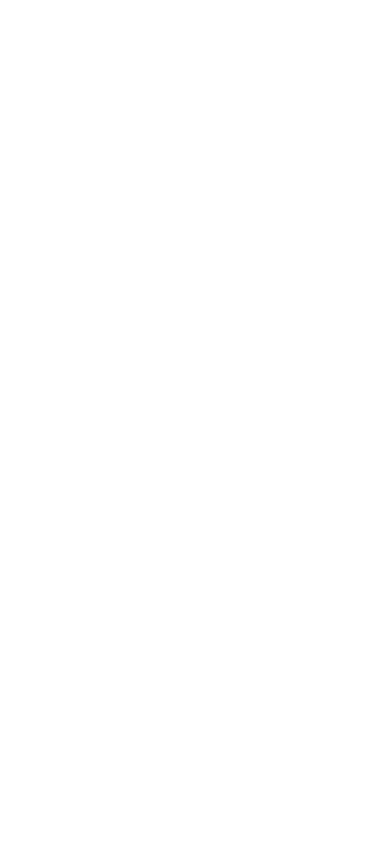
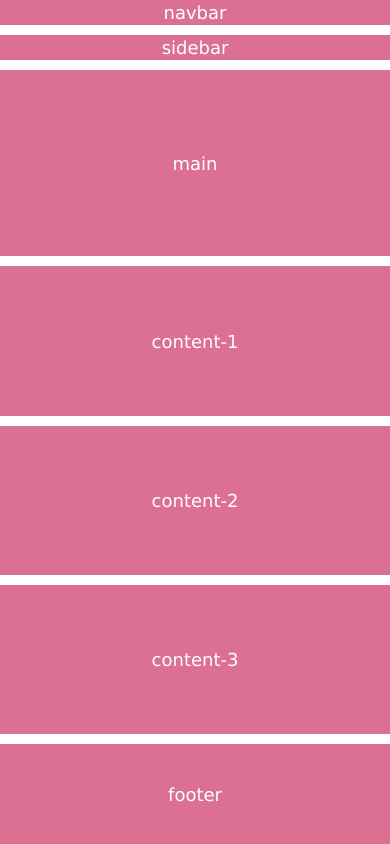
Before and after one commit to staswerno/css-grid-layout, a plain HTML site: page index.html in a window 390 px wide. Drawn offline with Linux system fonts and the light colour scheme.

Commit message:
add responsive layout

```diff
--- a/index.html
+++ b/index.html
@@ -8,6 +8,15 @@
 		<link rel="stylesheet" href="style.css" />
 	</head>
 	<body>
+		<div class="container">
+			<div class="item" id="navbar">navbar</div>
+			<div class="item" id="sidebar">sidebar</div>
+			<div class="item" id="main">main</div>
+			<div class="item" id="content-1">content-1</div>
+			<div class="item" id="content-2">content-2</div>
+			<div class="item" id="content-3">content-3</div>
+			<div class="item" id="footer">footer</div>
+		</div>
 		<script src="index.js"></script>
 	</body>
 </html>
--- a/style.css
+++ b/style.css
@@ -0,0 +1,78 @@
+* {
+	box-sizing: border-box;
+	margin: 0;
+	padding: 0;
+}
+
+body {
+	font-family: Verdana, Geneva, Tahoma, sans-serif;
+	font-size: large;
+	color: white;
+}
+
+.item {
+	background-color: palevioletred;
+	display: flex;
+	justify-content: center;
+	align-items: center;
+}
+
+.container {
+	width: 100vw;
+	height: 100vh;
+	display: grid;
+	grid-template-columns: 1fr;
+	grid-template-rows: 0.2fr 0.2fr 1.5fr 1.2fr 1.2fr 1.2fr 0.8fr;
+	grid-template-areas:
+		"navbar"
+		"sidebar"
+		"main"
+		"content-1"
+		"content-2"
+		"content-3"
+		"footer";
+	gap: 10px;
+}
+
+@media all and (min-width: 600px) {
+	.container {
+		width: 100vw;
+		height: 100vh;
+		display: grid;
+		grid-template-columns: repeat(4, 1fr);
+		grid-template-rows: 0.2fr 1.5fr 1.2fr 0.8fr;
+		grid-template-areas:
+			"navbar navbar navbar navbar"
+			"sidebar main main main"
+			"sidebar content-1 content-2 content-3"
+			"sidebar footer footer footer";
+	}
+}
+
+#navbar {
+	grid-area: navbar;
+}
+
+#sidebar {
+	grid-area: sidebar;
+}
+
+#main {
+	grid-area: main;
+}
+
+#content-1 {
+	grid-area: content-1;
+}
+
+#content-2 {
+	grid-area: content-2;
+}
+
+#content-3 {
+	grid-area: content-3;
+}
+
+#footer {
+	grid-area: footer;
+}
```
